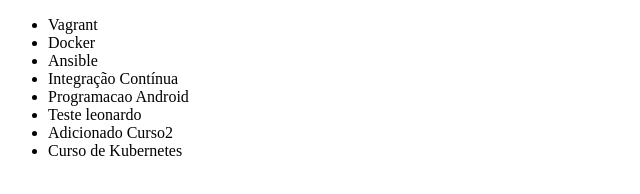
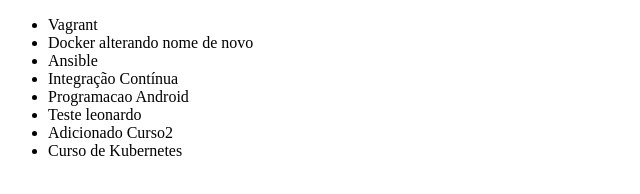
Before and after one commit to leonardofariasbarros/alura-git, a plain HTML site: page index.html in a window 1280 px wide. Shown: the whole page, without its empty margins (0-640 px from the left). Drawn offline with Linux system fonts and the light colour scheme.

Commit message:
Atulizando nome curso docker

```diff
--- a/index.html
+++ b/index.html
@@ -7,7 +7,7 @@
 <body>
     <ul>
         <li>Vagrant</li>
-        <li>Docker</li>
+        <li>Docker alterando nome de novo</li>
         <li>Ansible</li>
         <li>Integração Contínua</li>
         <li>Programacao Android</li>
```
